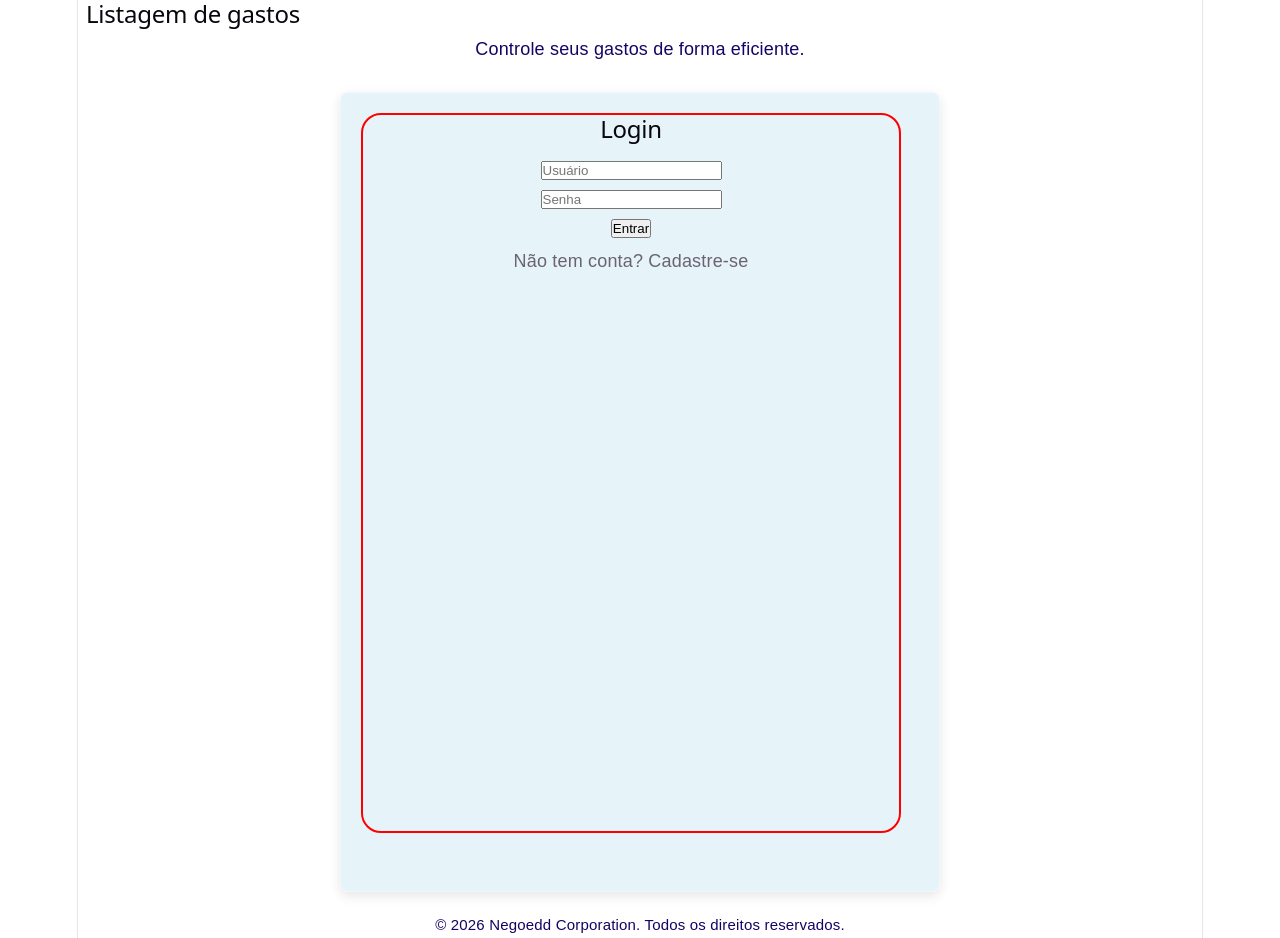
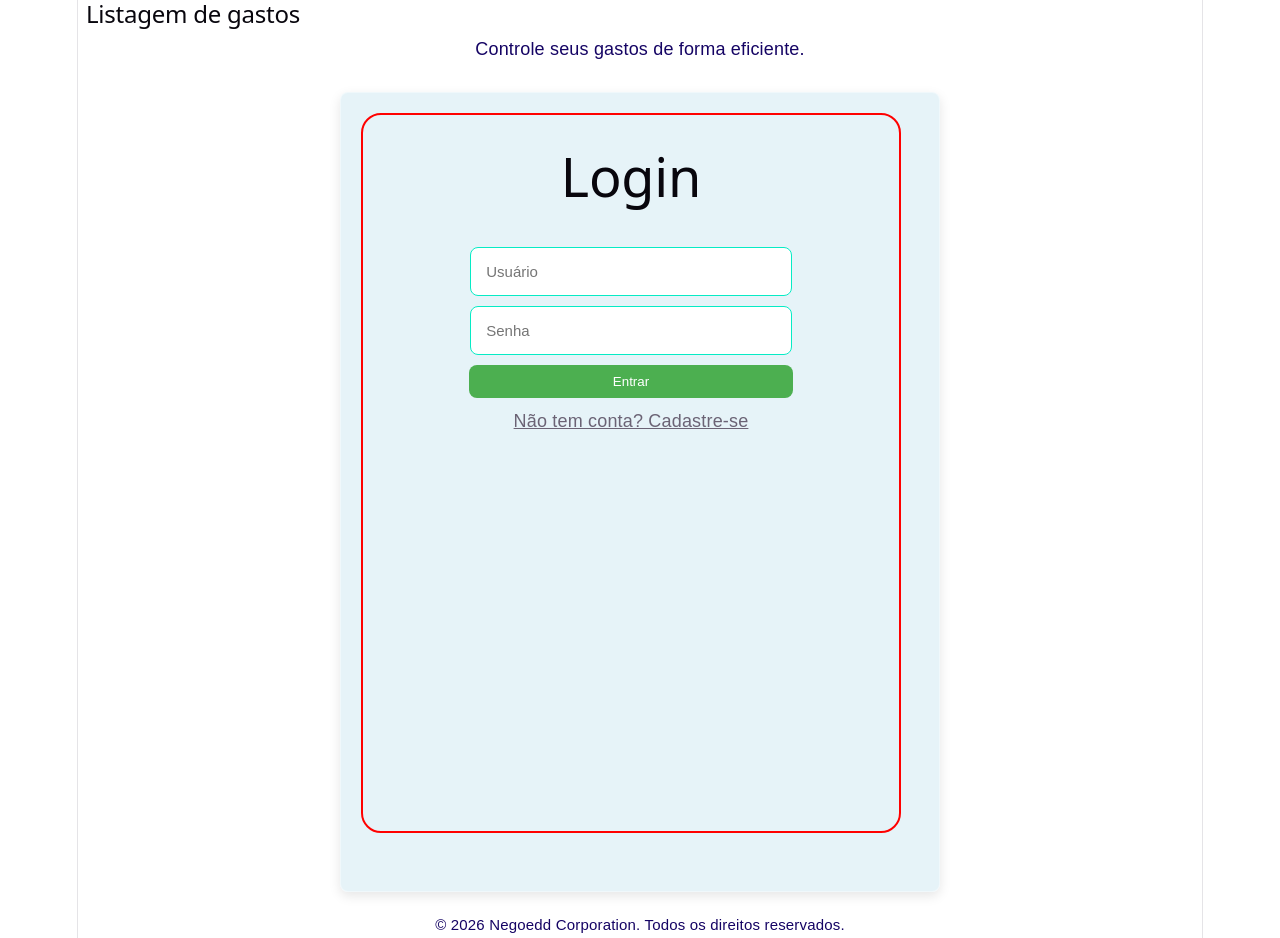
Before and after one commit to Negoedd-Dev/listagem-gastos-ORC-Dashboard, a React (Vite) app: page / in a window 1280 px wide. Built offline with nearby package versions, Linux system fonts and the light colour scheme.

Commit message:
feat: estilização do component login

```diff
--- a/src/components/Login/Login.css
+++ b/src/components/Login/Login.css
@@ -24,6 +24,15 @@ form {
   border-radius: 8px;
 }
 
-.btn-primary {
+.btn-success {
   width: 18rem;
+  height: 2.5em;
+  border-radius: 8px;
+  border: none;
+  cursor: pointer;
 }
+
+.siga {
+  text-decoration: underline;
+  cursor: pointer;
+}
--- a/src/components/Login/Login.jsx
+++ b/src/components/Login/Login.jsx
@@ -60,27 +60,33 @@ export default function Login({ onLogin, onRegister }) {
 
   return (
     <form onSubmit={handleSubmit}>
-      <h2>{modo === "login" ? "Login" : "Cadastro"}</h2>
+      <h2 className="title-login">{modo === "login" ? "Login" : "Cadastro"}</h2>
       <input
+        className="dados"
         type="text"
         placeholder="Usuário"
         value={nome}
         onChange={(e) => setNome(e.target.value)}
       />
       <input
+        className="dados"
         type="password"
         placeholder="Senha"
         value={senha}
         onChange={(e) => setSenha(e.target.value)}
       />
-      <button type="submit">{modo === "login" ? "Entrar" : "Cadastrar"}</button>
+      <button className="btn-success" type="submit">
+        {modo === "login" ? "Entrar" : "Cadastrar"}
+      </button>
       <p>
         {modo === "login" ? (
-          <span onClick={() => setModo("cadastro")}>
+          <span className="siga" onClick={() => setModo("cadastro")}>
             Não tem conta? Cadastre-se
           </span>
         ) : (
-          <span onClick={() => setModo("login")}>Já tem conta? Faça login</span>
+          <span className="siga" onClick={() => setModo("login")}>
+            Já tem conta? Faça login
+          </span>
         )}
       </p>
     </form>
```
